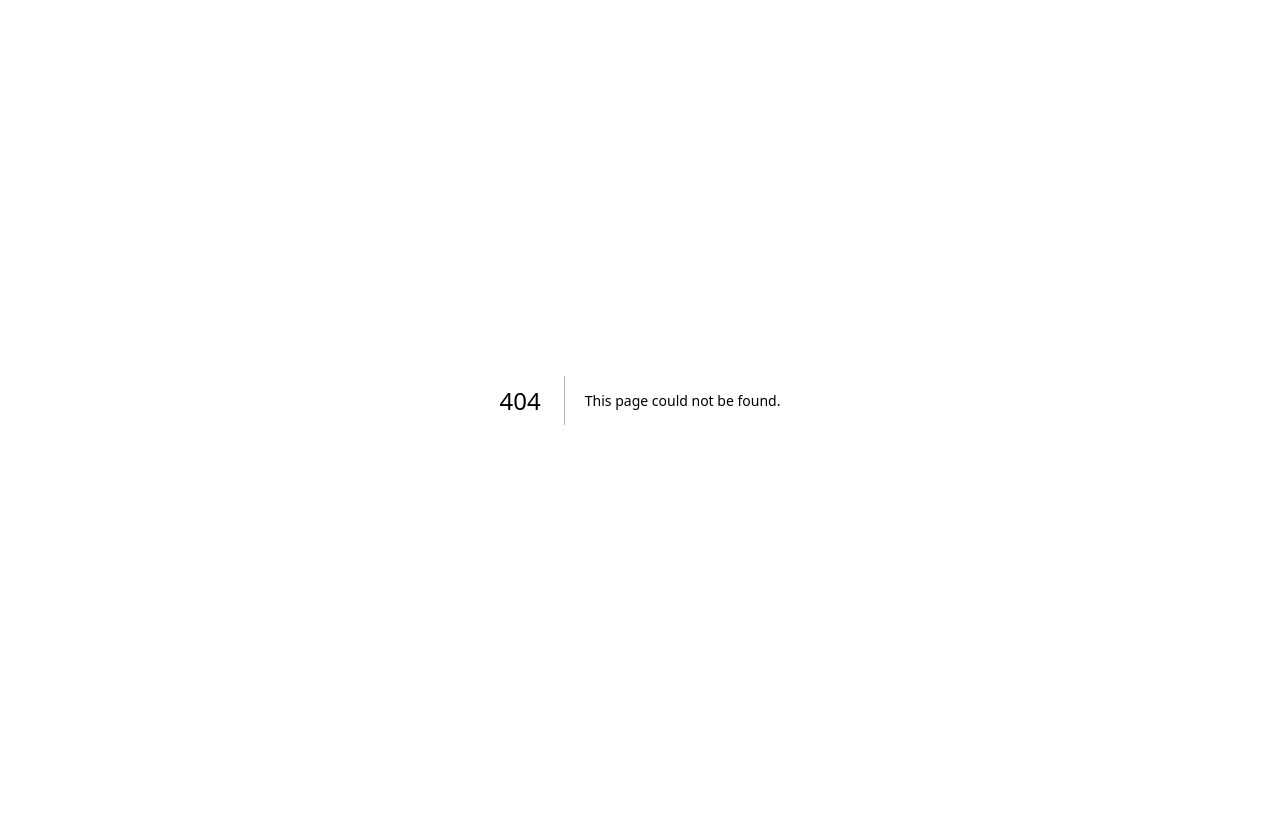
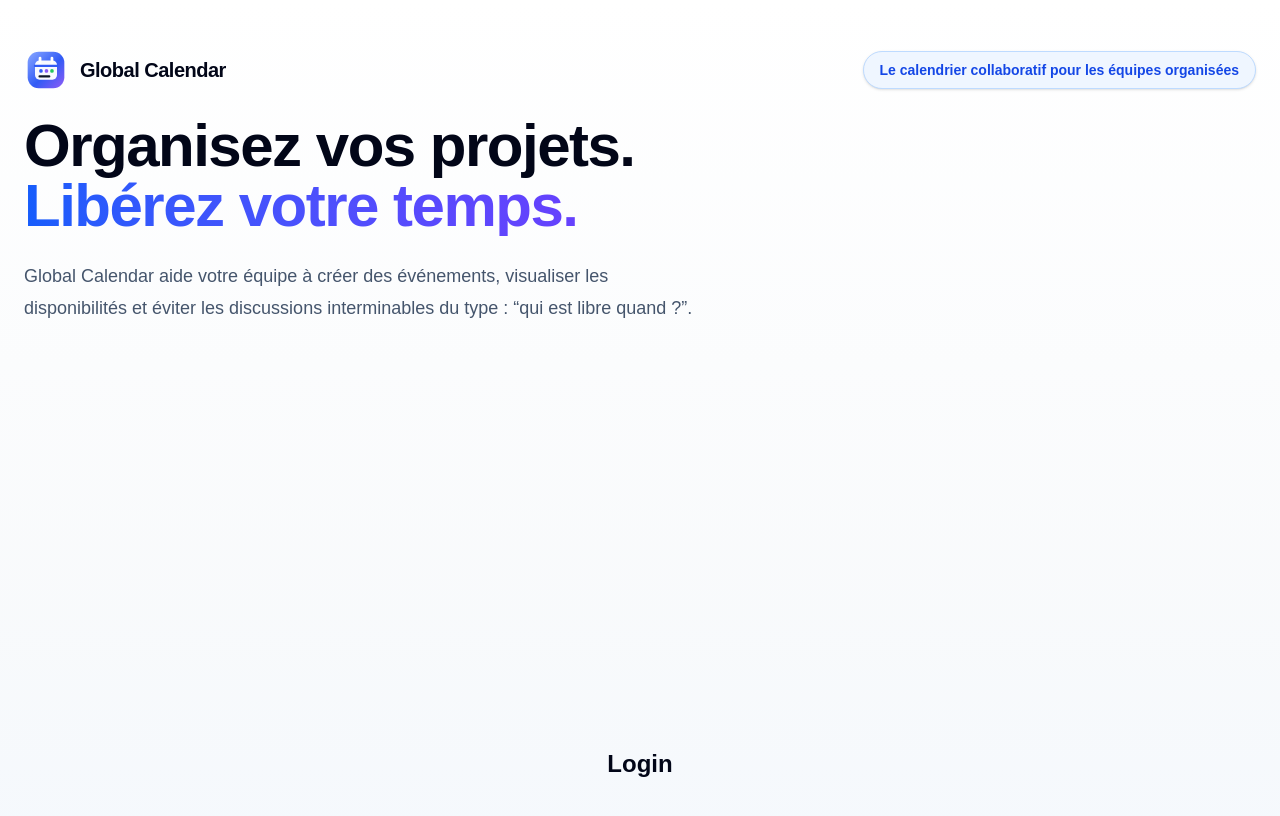
Before and after one commit to GoulvenBonmarchand/Global-Calendar, a Next.js app in the folder global-calendar/: page /login in a window 1280 px wide. Before the commit this address had no page. Shown: the top 816 px of the page. Built offline with nearby package versions, Linux system fonts and the light colour scheme.

Commit message:
First changes to add a login page

```diff
--- /dev/null
+++ b/global-calendar/src/app/login/layout.tsx
@@ -0,0 +1,50 @@
+import Image from "next/image";
+import Link from "next/link";
+
+export default function LoginLayout({
+  children,
+}: {
+  children: React.ReactNode;
+}) {
+  return (
+    <main className="min-h-screen bg-linear-to-b from-white via-slate-50 to-blue-50 text-slate-950">
+      <section className="mx-auto max-w-7xl px-6 pb-20 pt-8 lg:pt-12">
+        <header className="mb-6 flex items-center justify-between gap-6">
+          <Link href="/" className="flex items-center gap-3">
+            <Image
+              src="/home/logo.svg"
+              alt="Logo Global Calendar"
+              width={44}
+              height={44}
+              priority
+            />
+            <span className="text-xl font-black tracking-tight">
+              Global Calendar
+            </span>
+          </Link>
+
+          <p className="hidden rounded-full border border-blue-200 bg-blue-50 px-4 py-2 text-sm font-semibold text-blue-700 shadow-sm sm:inline-flex">
+            Le calendrier collaboratif pour les équipes organisées
+          </p>
+        </header>
+
+        <div>
+          <h1 className="max-w-4xl text-5xl font-black tracking-tight text-slate-950 md:text-6xl">
+            Organisez vos projets.
+            <span className="block bg-linear-to-r from-blue-600 to-violet-600 bg-clip-text text-transparent">
+              Libérez votre temps.
+            </span>
+          </h1>
+
+          <p className="mt-6 max-w-2xl text-lg leading-8 text-slate-600">
+            Global Calendar aide votre équipe à créer des événements,
+            visualiser les disponibilités et éviter les discussions
+            interminables du type : “qui est libre quand ?”.
+          </p>
+        </div>
+
+        <div className="mt-10">{children}</div>
+      </section>
+    </main>
+  );
+}
--- /dev/null
+++ b/global-calendar/src/app/login/page.tsx
@@ -0,0 +1,7 @@
+export default function LoginPage() {
+    return (
+    <main className="min-h-screen flex items-center justify-center">
+        <h1 className="text-2xl font-bold">Login</h1>
+    </main>
+    );
+}
--- a/global-calendar/src/app/page.tsx
+++ b/global-calendar/src/app/page.tsx
@@ -51,7 +51,7 @@ export default function HomePage() {
 
             <div className="mt-5 flex flex-col gap-3 sm:flex-row">
               <Link
-                href="/calendar"
+                href="/login"
                 className="rounded-full bg-slate-950 px-7 py-3 text-center font-semibold text-white shadow-xl shadow-slate-300 transition hover:-translate-y-0.5 hover:bg-blue-700"
               >
                 Commencer maintenant
```
